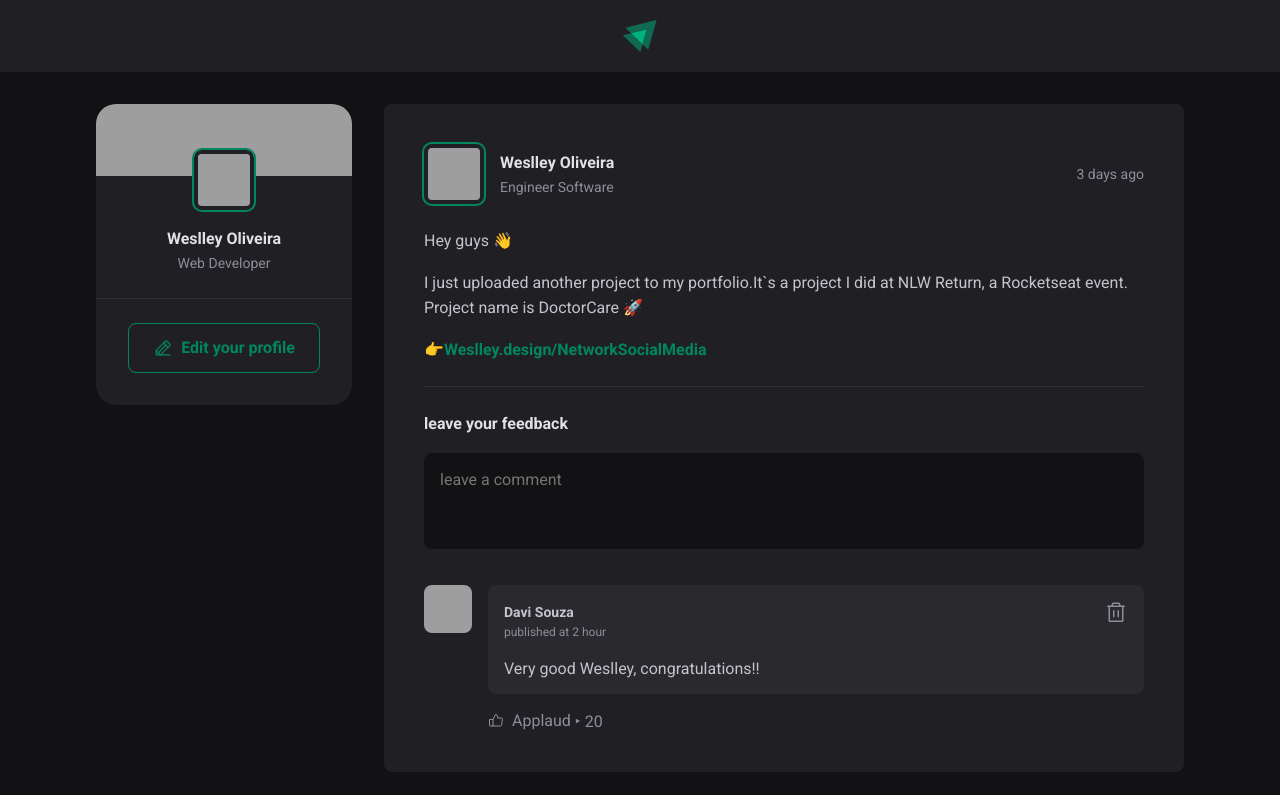
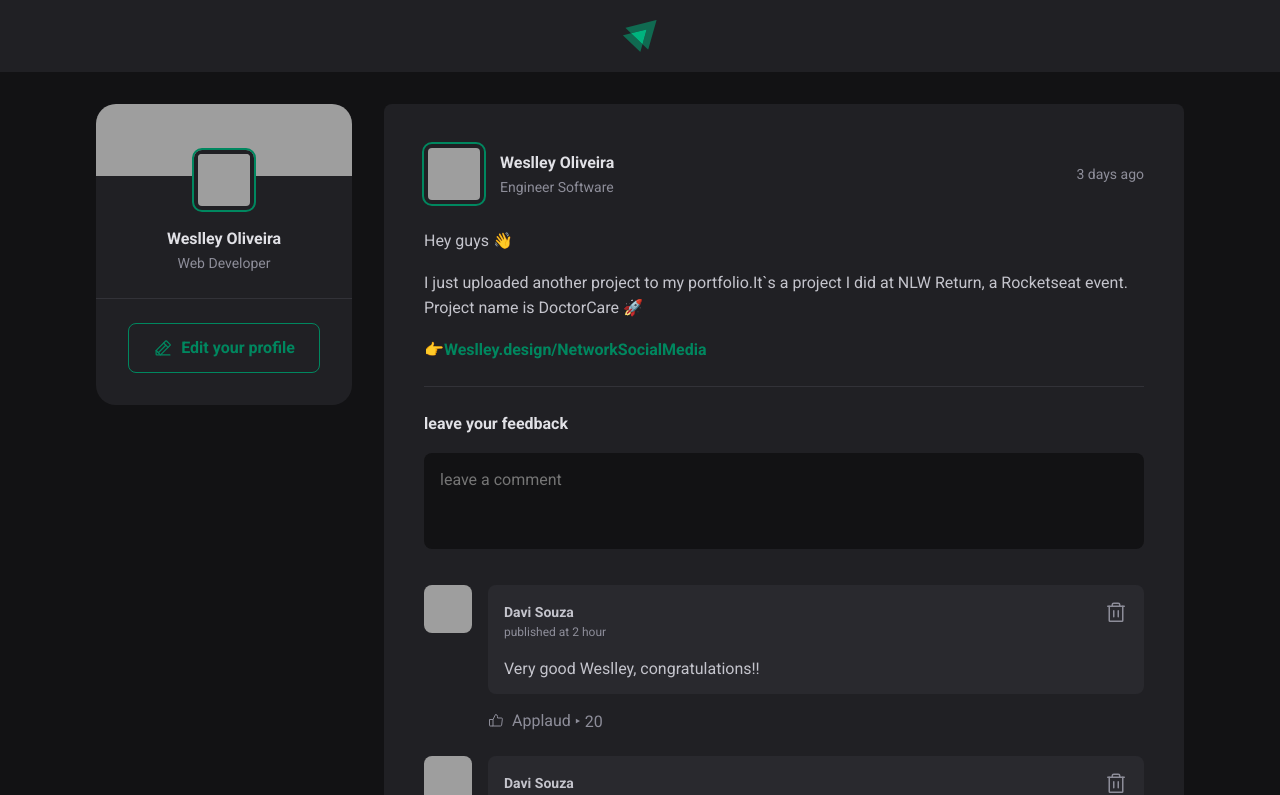
Before and after one commit to weslleyolli/Social-network-project, a React (Vite) app in the folder 01-fundamentals-react/: page / in a window 1280 px wide. Shown: the top 795 px of the page. Built offline with nearby package versions, Linux system fonts and the light colour scheme; grey boxes are pictures that could not be loaded.

Commit message:
Use state

```diff
--- a/01-fundamentals-react/src/components/Post.jsx
+++ b/01-fundamentals-react/src/components/Post.jsx
@@ -1,16 +1,29 @@
 import { format, formatDistanceToNow } from "date-fns"
+import { useState } from "react";
 
 import { Avatar } from "./Avatar"
 import { Comment } from "./Commet"
 
 import styles from "./Post.module.css"
 
+
 export function Post({ author, publishedAt, content}) {
+    const [comments, setComments] = useState([
+        1,
+        2,
+    ])
+
     const publishedDateFormated = format(publishedAt, "d 'of' LLLL 'at' HH:mm'h'")
 
     const publishedDateRelativeToNow = formatDistanceToNow(publishedAt, {
         addSuffix: true,
-    } )
+    })
+
+    function handleCreateNewComment() {
+        e.preventDefault()
+
+        setComments([...comments, comments.length + 1])
+    }
 
     return (
         <article className={styles.post}>
@@ -28,7 +41,7 @@
 
             <div className={styles.content}>
                 {content.map(line => {
-                    if(line.type === 'paragraph') {
+                    if (line.type === 'paragraph') {
                         return <p>{line.content}</p>;
                     }else if (line.type === 'link'){
                         return <p><a href="#">{line.content}</a></p>;
@@ -36,7 +49,7 @@
                 })}
             </div>
 
-            <form className={styles.commentForm}>
+            <form onSubmit={handleCreateNewComment} className={styles.commentForm}>
                 <strong>leave your feedback</strong>
 
                 <textarea
@@ -45,11 +58,12 @@
                 <footer>
                     <button type="submit">Publish</button>
                 </footer>
-
             </form>
 
             <div className={styles.commentList}>
-                <Comment />
+                {comments.map(comment => {
+                    return <Comment />
+                })}
 
             </div>
         </article>
```
Also changed, not shown: 1 other file (tests, documents, lock files or other folders).
